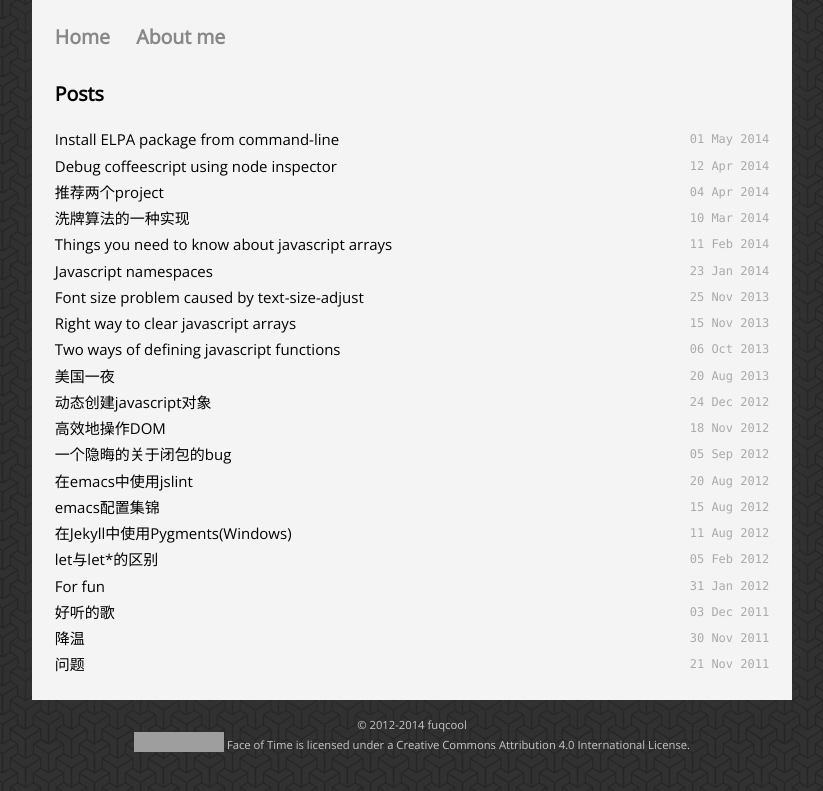
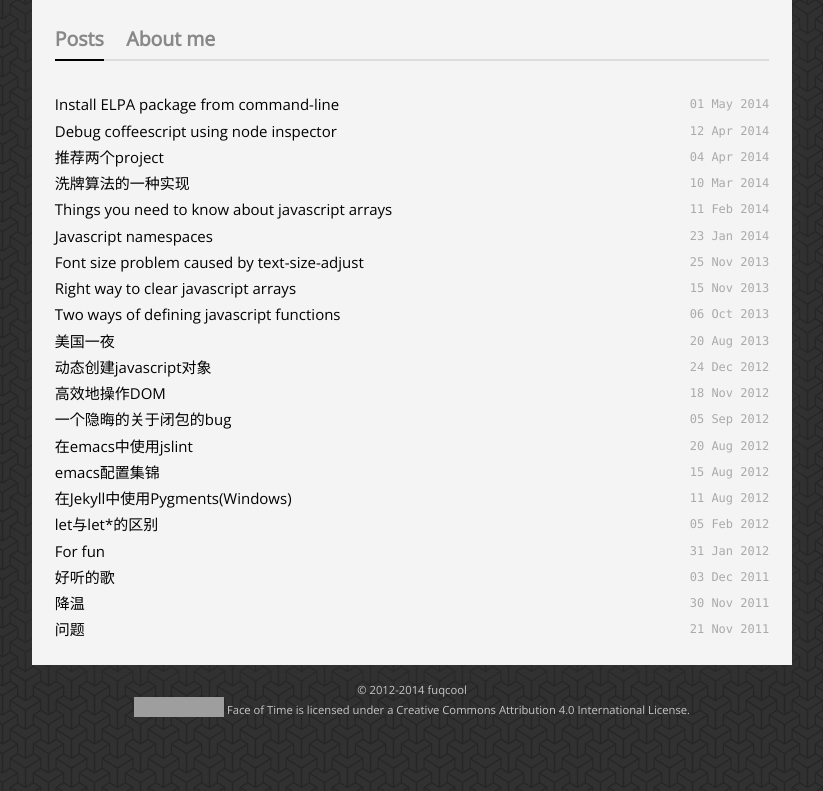
Before and after one commit to fuqcool/fuqcool.github.io, a Jekyll site: the page built from index.html, in a window 1280 px wide. Shown: the top 791 px of the page, without its empty margins (228-1051 px from the left). Built offline with Jekyll 4.4.1, drawn with Linux system fonts in a browser that asks for light colours; Markdown is read by kramdown in place of the engine named in the settings; grey boxes are pictures that could not be loaded.

Commit message:
fancy navigator

```diff
--- a/_layouts/default.html
+++ b/_layouts/default.html
@@ -22,11 +22,10 @@
 
       <div class="header">
         <ul id="navigator">
-          <li><a href="/">Home</a></li>
+          <li><a href="/">Posts</a></li>
           <li><a href="/about">About me</a></li>
+          <div class="clear"></div>
         </ul>
-
-        <div class="clear"></div>
       </div> <!-- end header -->
 
       {{ content }}
--- a/css/main.css
+++ b/css/main.css
@@ -22,13 +22,7 @@ body {
   color: black;
 }
 
-@media screen and (max-width: 960px) {
-  body {
-    width: 95%;
-  }
-}
-
-@media screen and (max-width: 600px) {
+@media screen and (max-width: 768px) {
   body {
     -webkit-text-size-adjust: none;
     width: 100%;
@@ -112,15 +106,28 @@ a:hover {
 
 .header {
   margin-bottom: 2em;
+  border-bottom: 2px solid #ddd;
 }
 
 #navigator {
-  display: inline;
+  display: block;
 }
 
 #navigator li {
-    display: inline;
-    margin-right: 1.5em;
+  margin-right: 1.5em;
+  padding-bottom: 0.5em;
+  float: left;
+  list-style-type: none;
+  position: relative;
+  top: 2px;
+}
+
+#navigator li:hover {
+  border-bottom: 2px solid #bbb;
+}
+
+#navigator li.active {
+  border-bottom: 2px solid black;
 }
 
 #navigator li a {
--- a/index.html
+++ b/index.html
@@ -3,8 +3,6 @@ layout: default
 title: Face of Time
 ---
 
-<div id="home">
-  <h2>Posts</h2>
 <ul class="posts">
   {% for post in site.posts %}
   <li>
```
Also changed, not shown: other parts of index.html (+4 -1 lines), about/index.md (+4 -0 lines). Lines whose indentation alone changed are shown as unchanged.
